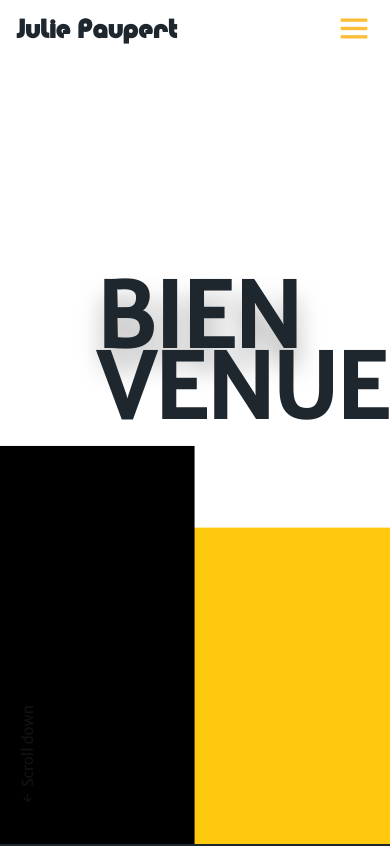
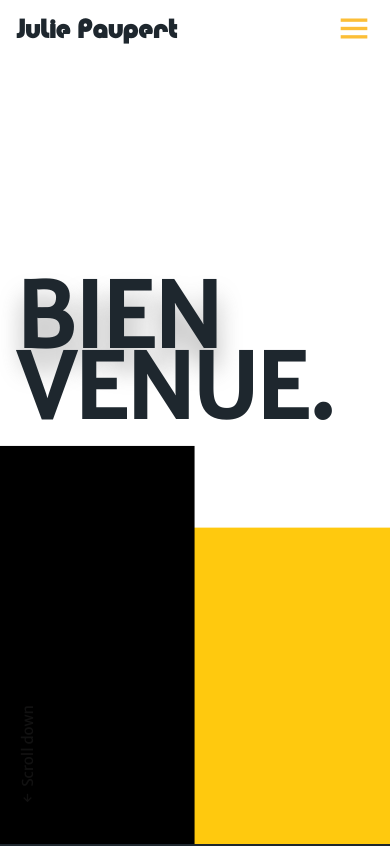
Before and after one commit to julie-p/personnal-site, a plain HTML site: page index.html in a window 390 px wide. Shown: the top 846 px of the page. Drawn offline with nearby package versions, Linux system fonts and the light colour scheme; a web font is replaced by a local one.

Commit message:
responsive mobile

```diff
--- a/css/style.css
+++ b/css/style.css
@@ -291,7 +291,6 @@ img {
 .home__title {
     align-self: flex-end;
     text-align: left;
-    margin: 7rem 5rem;
     font-size: var(--medium-font-size);
     color: var(--dark-color);
     line-height: .8;
```
